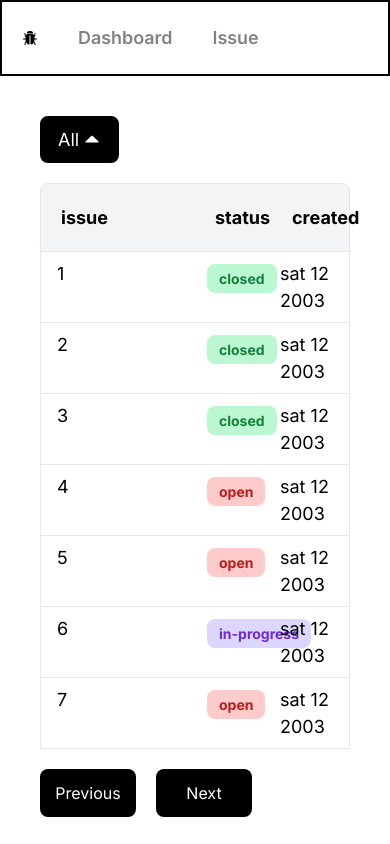
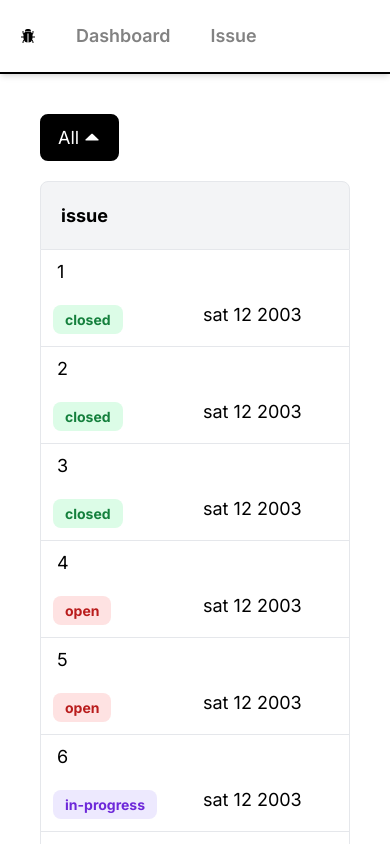
Before and after one commit to PratikSuthar-19/fix-fleet, a Next.js app: page /issues in a window 390 px wide. Shown: the top 844 px of the page. Built offline with nearby package versions, Linux system fonts and the light colour scheme.

Commit message:
issue page responsive done

```diff
--- a/src/app/issues/page.tsx
+++ b/src/app/issues/page.tsx
@@ -64,10 +64,10 @@ export default function Issues(){
         </div>
 
         <div>
-        <div className="grid grid-cols-4 text-[18px] font-bold border-gray border-[1px] rounded-t-lg bg-gray-100 ">
-          <div className="col-span-2 p-5 text-left "> issue</div>
-          <div className="p-5 text-left ">status</div>
-          <div className="p-5 text-left"> created</div>
+        <div className="grid grid-cols-4 text-[18px] font-bold border-gray border-[1px] rounded-t-lg bg-gray-100 max-sm:grid-cols-2  ">
+          <div className="col-span-2 p-5 text-left "> issue </div>
+           <div className="p-5 text-left max-sm:hidden">status</div>
+          <div className="p-5 text-left max-sm:hidden "> created</div>
         </div>
 
         {currentItems.map((item, index) => (
--- a/src/components/Issue.tsx
+++ b/src/components/Issue.tsx
@@ -13,14 +13,14 @@ const  Issue:React.FC<issueProps> =(props) =>{
     // }
 
     return(
-       <div className="grid grid-cols-4 text-[18px] border-b-[1px] border-gray border-r-[1px] border-l-[1px] ">
+       <div className="grid grid-cols-4 text-[18px] border-b-[1px] border-gray border-r-[1px] border-l-[1px] max-sm:grid-cols-2 ">
           <div className="col-span-2 p-2 text-left ml-2"> {props.title}</div>
 
-          {props.status === 'closed' && <div className="p-3 text-center"><p className="bg-red-200 text-red-700 font-bold text-[14px] w-max pl-3 pr-3 pt-1 pb-1 rounded-lg">open</p></div>}
+          {props.status === 'closed' && <div className="p-3 text-center"><p className="bg-red-100 text-red-700 font-bold text-[14px] w-max pl-3 pr-3 pt-1 pb-1 rounded-lg">open</p></div>}
 
-          {props.status === 'open' && <div className="p-3 text-center"><p className="bg-green-200 text-green-700 font-bold text-[14px] w-max pl-3 pr-3 pt-1 pb-1 rounded-lg">closed</p></div> }
+          {props.status === 'open' && <div className="p-3 text-center"><p className="bg-green-100 text-green-700 font-bold text-[14px] w-max pl-3 pr-3 pt-1 pb-1 rounded-lg">closed</p></div> }
 
-          {props.status === 'in-progress' &&<div className="p-3 text-left"><p className="bg-violet-200 text-violet-700 font-bold text-[14px] w-max pl-3 pr-3 pt-1 pb-1 rounded-lg">{props.status}</p></div>}
+          {props.status === 'in-progress' &&<div className="p-3 text-left"><p className="bg-violet-100 text-violet-700 font-bold text-[14px] w-max pl-3 pr-3 pt-1 pb-1 rounded-lg">{props.status}</p></div>}
           <div className="p-2 text-left"> sat 12 2003</div>
 
        </div>
--- a/src/components/Navbar.tsx
+++ b/src/components/Navbar.tsx
@@ -12,7 +12,7 @@ const Navbar = () => {
         {href : '/isuue' , place : "Issue"}
     ]
   return (
-   <nav className='flex gap-10 border-2 border-solid border-black leading-8 p-5 items-center'>
+   <nav className='flex gap-10 border-b-2 shadow-md shadow-gray border-solid border-black leading-8 p-5 items-center'>
     <div className=''>
       <Link href='/'>
       <IoBugSharp />
```
